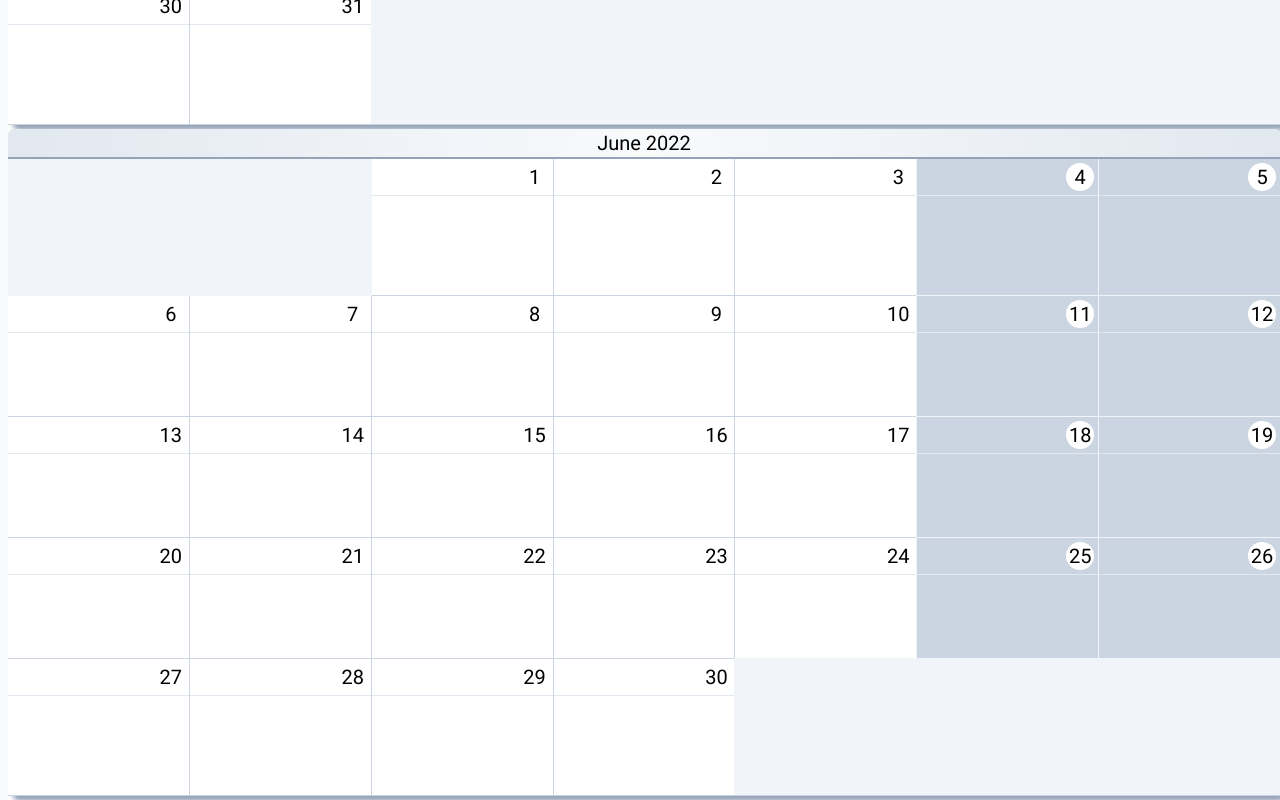
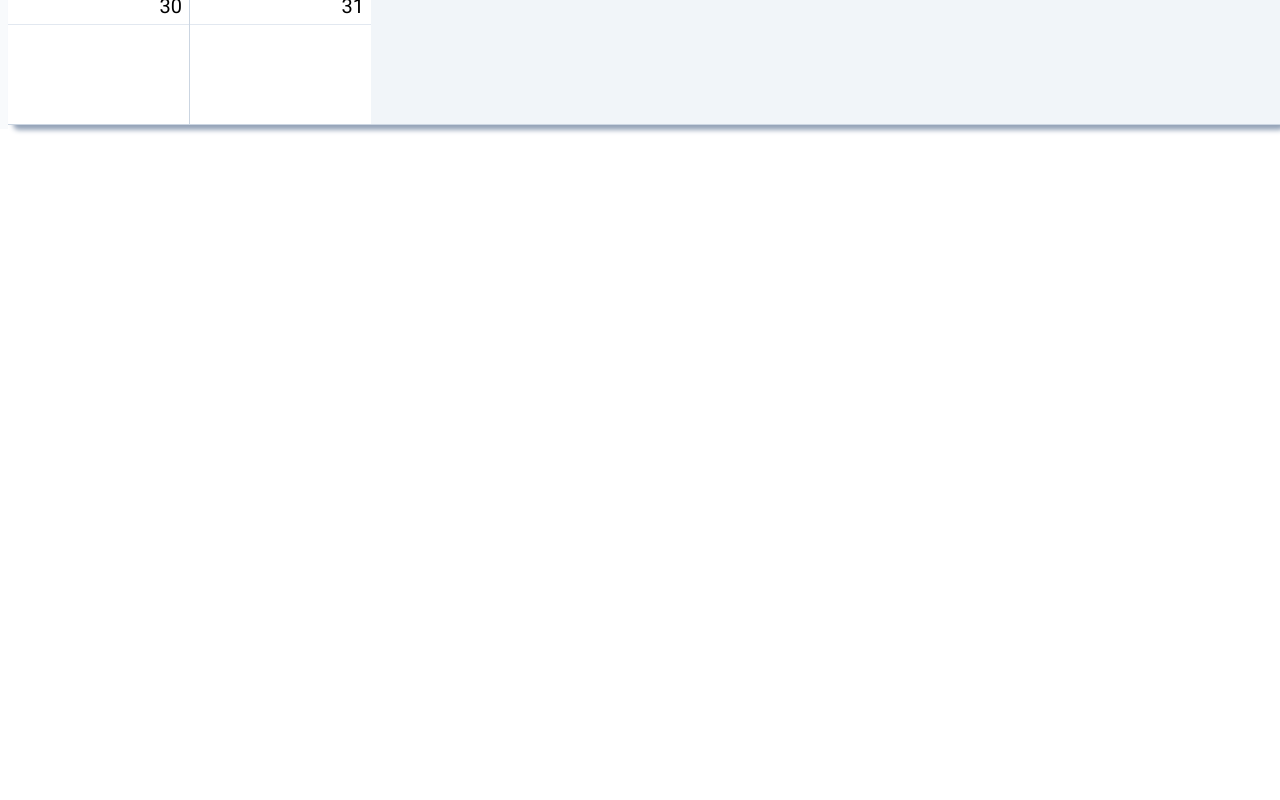
Before and after one commit to espin-tolosa/calendar-ts, a React (Vite) app: page / in a window 1280 px wide. Shown: the part 2159-2959 px from the top of the page. After the commit the page ends 2288 px from the top, so only its background shows below. Built offline with nearby package versions, Linux system fonts and the light colour scheme; no server answers.

Commit message:
Refactor: board scroll

```diff
--- a/src/hooks/useInfiniteScroll.ts
+++ b/src/hooks/useInfiniteScroll.ts
@@ -1,14 +1,14 @@
 import { useState, useEffect } from "react";
 import { GetDateNextMonth } from "../utils/Date";
-import { useInitMonths } from "../hooks/useInitMonths";
+import { useMonthsBoardState } from "../hooks/useMonthBoardState";
 import { useListenWindowSize } from "../hooks/useResponsiveLayout";
+import { ListPrevDates } from "../utils/Date";
 
 //Infinite scrolling
-export function useInfiniteScroll(initLength: number) {
+export function useInfiniteScroll() {
   const isLargeWindow = useListenWindowSize();
-  const [monthKeys, setMonthKeys] = useInitMonths(
-    2 * Math.round(initLength / 2)
-  );
+  const [monthKeys, setMonthKeys] = useMonthsBoardState();
+  console.log(monthKeys);
   const [isBottom, setIsBottom] = useState(false);
   useEffect(() => {
     const onChange = (entries: Array<IntersectionObserverEntry>) => {
@@ -26,6 +26,7 @@ export function useInfiniteScroll(initLength: number) {
     observer.observe(document.getElementById("BottomEdge") as HTMLElement);
   }, []);
   useEffect(() => {
+    console.log("Updating month list");
     if (isBottom) {
       const month_entry1 = GetDateNextMonth(
         monthKeys[monthKeys.length - 1].year,
@@ -42,6 +43,7 @@ export function useInfiniteScroll(initLength: number) {
     }
   }, [isBottom]);
 
-  return monthKeys;
+  const prevDates = ListPrevDates(monthKeys[0], 2).reverse();
+  return prevDates.concat(monthKeys);
 }
 //*--------------------------*/
--- a/src/hooks/useInitMonths.ts
+++ /dev/null
@@ -1,23 +0,0 @@
-import { useState } from "react";
-import { DateService } from "../utils/Date";
-
-export function useInitMonths(length: number) {
-  //Case for one month
-  if (length <= 1) {
-    return useState([DateService.GetDateNextMonth()]);
-  }
-
-  //Case for many months, here length is > 1
-
-  //Load first element
-  const monthList = [DateService.GetDateNextMonth()];
-  for (let i = 1; i < length; i++) {
-    monthList.push(
-      DateService.GetDateNextMonth(
-        monthList[i - 1].year,
-        monthList[i - 1].month
-      )
-    );
-  }
-  return useState(monthList);
-}
--- /dev/null
+++ b/src/hooks/useMonthBoardState.ts
@@ -0,0 +1,20 @@
+import { useState } from "react";
+import { DateService } from "../utils/Date";
+//TODO: move to env config this constant
+const INITIAL_NUMBER_OF_MONTHS = 1;
+
+export function useMonthsBoardState() {
+  //Load first element
+  const currentMonth = DateService.GetDateNextMonth();
+  const monthList = new Array<{ year: number; month: number }>(currentMonth);
+  for (let i = 1; i < INITIAL_NUMBER_OF_MONTHS; i++) {
+    monthList.push(
+      DateService.GetDateNextMonth(
+        monthList[i - 1].year,
+        monthList[i - 1].month
+      )
+    );
+  }
+  //debugger;
+  return useState(monthList);
+}
--- a/src/layouts/Board.tsx
+++ b/src/layouts/Board.tsx
@@ -1,14 +1,13 @@
 import { TWboard } from "./tw";
 import { MemoMonth } from "../components/Month/main";
 import { useInfiniteScroll } from "../hooks/useInfiniteScroll";
-import { ListPrevDates } from "../utils/Date";
 import { useGetAllEventsFrom } from "../api/useGetAllEventsFrom";
 
 export const LayoutBoard = () => {
-  const nextDates = useInfiniteScroll(1);
-  const prevDates = ListPrevDates(nextDates[0], 2);
+  const monthsOfBoard = useInfiniteScroll();
+
   //Query All Events
-  const hFetchAll = useGetAllEventsFrom(prevDates[1]);
+  const hFetchAll = useGetAllEventsFrom(monthsOfBoard[0]);
 
   //Fetch event after login
 
@@ -28,9 +27,7 @@ export const LayoutBoard = () => {
       >
         {"❌"}
       </div>
-      <MemoMonth {...prevDates[1]} />
-      <MemoMonth {...prevDates[0]} />
-      {nextDates.map((value) => {
+      {monthsOfBoard.map((value) => {
         return <MemoMonth key={`${value.year}-${value.month}`} {...value} />;
       })}
       <div id="BottomEdge"></div>
```
